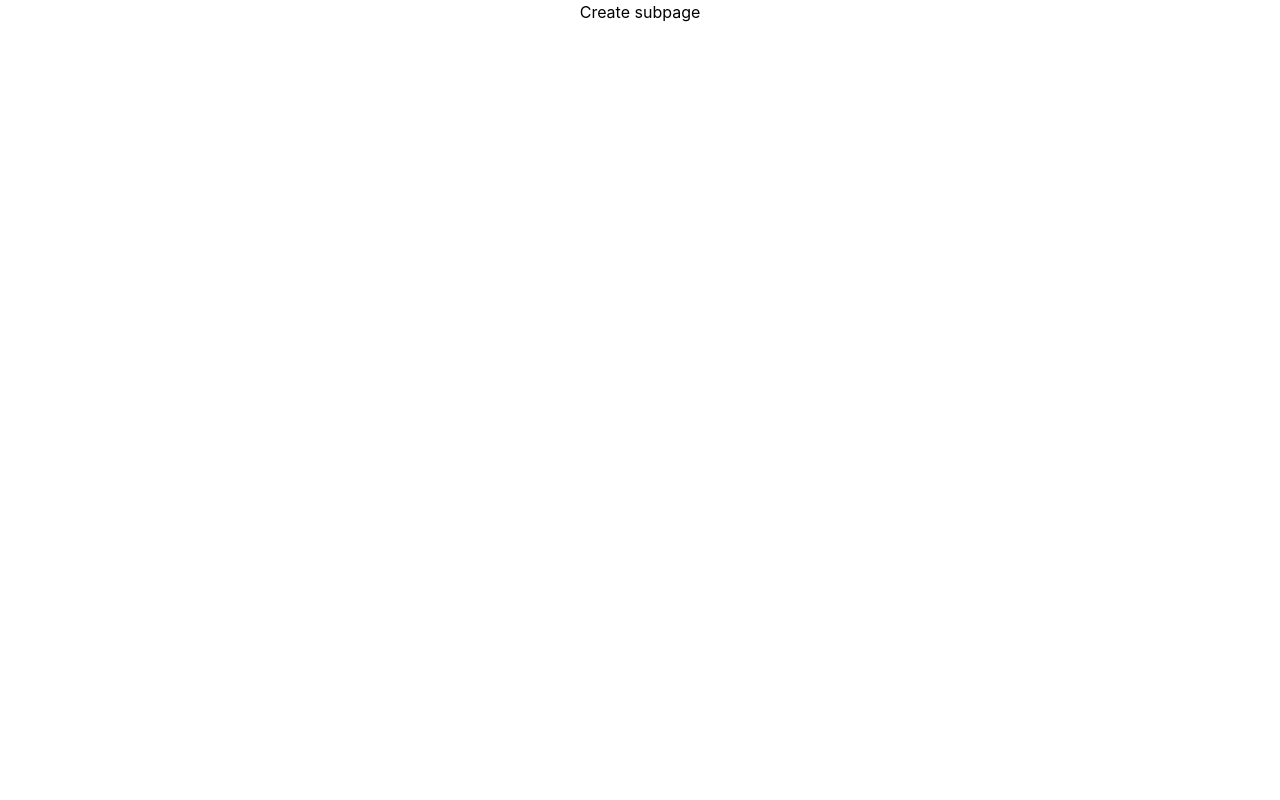
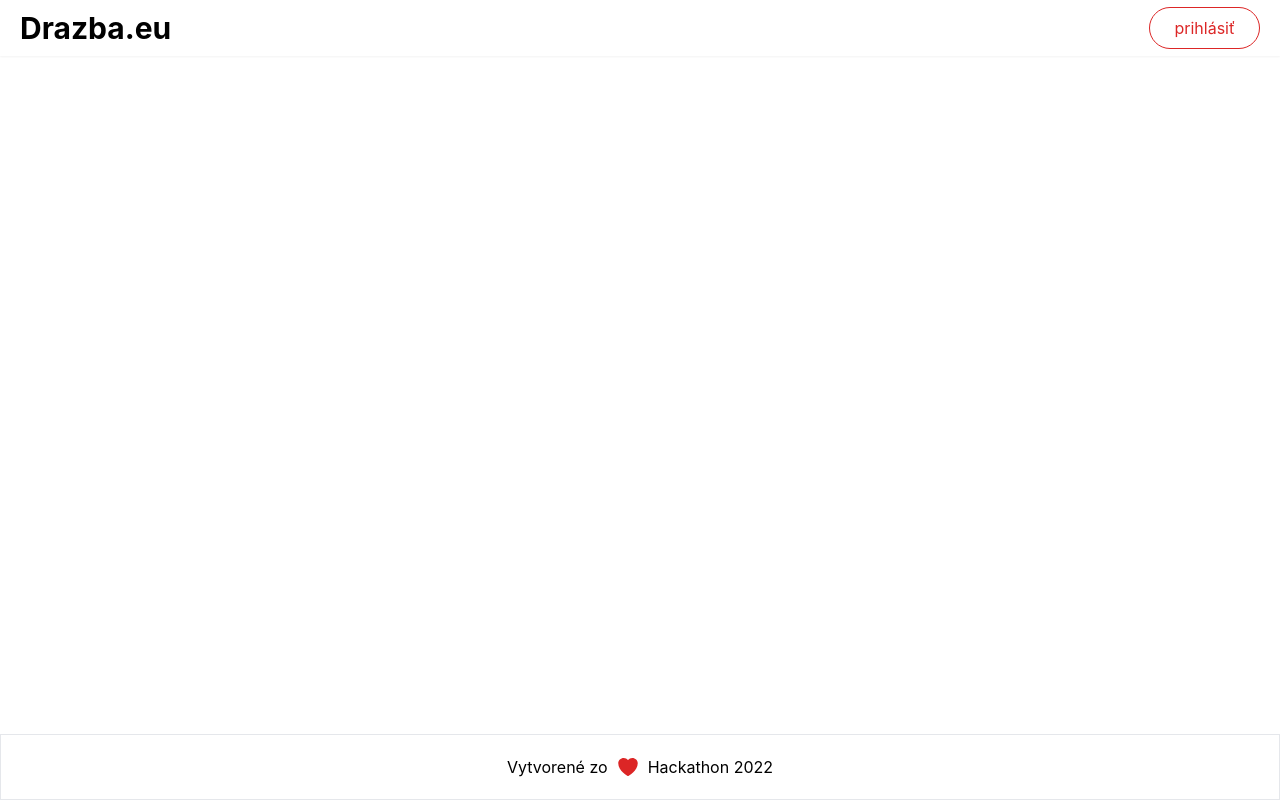
Before and after one commit to sokactomas/virtualnadrazba, a Next.js app: page /create in a window 1280 px wide. Built offline with nearby package versions, Linux system fonts and the light colour scheme; no server answers.

Commit message:
add login and footer

```diff
--- a/package.json
+++ b/package.json
@@ -23,6 +23,7 @@
     "eslint": "8.26.0",
     "eslint-config-next": "13.0.1",
     "next": "13.0.1",
+    "next-auth": "^4.15.0",
     "npm-check-updates": "^16.3.16",
     "react": "18.2.0",
     "react-dom": "18.2.0",
--- /dev/null
+++ b/src/components/Footer.tsx
@@ -0,0 +1,14 @@
+import { FC } from "react";
+import { HeartIcon } from "@heroicons/react/24/solid";
+
+export const Footer: FC = () => {
+    return (
+        <footer className="bg-white flex flex-col items-center py-5 space-y-2 border border-t-1 border-gray-200">
+            <div className='flex items-center space-x-2'>
+                <span>Vytvorené zo</span>
+                <HeartIcon className='w-6 h-6 text-red-600' />
+                <span>Hackathon 2022</span>
+            </div>
+        </footer>
+    )
+}
--- /dev/null
+++ b/src/components/Header.tsx
@@ -0,0 +1,42 @@
+import { signIn, signOut, useSession } from "next-auth/react";
+import Link from "next/link";
+import { FC } from "react";
+import { ArrowRightOnRectangleIcon } from '@heroicons/react/24/outline';
+
+export const Header:FC = () => {
+    const { data: session } = useSession();
+
+    const renderAuth = () => {
+        if (session) {
+            return (
+                <div className='flex items-center space-x-2'>
+                    <span>
+                        Prihlasený ako <span className="font-semibold">{session?.user?.name}</span>
+                    </span>
+                    <button onClick={() => signOut()}>
+                        <ArrowRightOnRectangleIcon className='w-6 h-6' />
+                    </button>
+                </div>
+            )
+        }
+
+        return (
+            <button onClick={() => signIn()} className='border border-1 py-2 px-6 rounded-full border-red-600 text-red-600 transition hover:bg-red-600 hover:text-white'>
+                prihlásiť
+            </button>
+        )
+    }
+
+    return (
+        <header className="fixed top-0 left-0 right-0 bg-white z-10 h-[56px] shadow-sm flex items-center justify-center">
+            <div className="w-full lg:w-[1280px] px-5 h-full flex items-center justify-between">
+                <Link href={"/"} className="text-3xl font-bold">
+                    Drazba.eu
+                </Link>
+                <div>
+                    { renderAuth() }
+                </div>
+            </div>
+        </header>
+    )
+}
--- a/src/components/Layout.tsx
+++ b/src/components/Layout.tsx
@@ -1,5 +1,7 @@
 import Head from "next/head";
 import { ReactNode } from "react";
+import { Header } from "~/components/Header";
+import { Footer } from "~/components/Footer";
 
 type LayoutProps = {
     children: ReactNode
@@ -11,10 +13,12 @@ export const Layout = ({ children }: LayoutProps) => {
             <Head>
                 <title>Hackathon 2022 | Dražba</title>
             </Head>
-            <div className='flex flex-col min-h-[calc(100vh-56px)]'>
+            <div className='flex flex-col min-h-[100vh]'>
+                <Header />
                 <main className="w-full flex-1 flex justify-center sm:p-2 md:p-3 lg:p-5">
                     {children}
                 </main>
+                <Footer />
             </div>
         </>
     )
--- a/src/pages/_app.tsx
+++ b/src/pages/_app.tsx
@@ -3,6 +3,7 @@ import { NextPage } from "next";
 import type { AppProps, AppType } from "next/app";
 import { ReactElement, ReactNode } from "react";
 import { Layout } from "~/components/Layout";
+import { SessionProvider } from "next-auth/react";
 
 export type NextPageWithLayout<TProps = Record<string, unknown>, TInitialProps = TProps> = NextPage<TProps, TInitialProps> & {
     getLayout?: (page: ReactElement) => ReactNode
@@ -12,10 +13,12 @@ type AppPropsWithLayout = AppProps & {
     Component: NextPageWithLayout
 }
 
-const App = (({ Component, pageProps }: AppPropsWithLayout) => {
+const App = (({ Component, pageProps: { session, ...pageProps} }: AppPropsWithLayout) => {
     const getLayout = Component.getLayout ?? ((page) => <Layout>{page}</Layout>)
-    return getLayout(
-        <Component {...pageProps} />
+    return (
+        <SessionProvider session={session} refetchInterval={5 * 60}>
+            { getLayout(<Component {...pageProps} />) }
+        </SessionProvider>
     )
 }) as AppType;
 
--- /dev/null
+++ b/src/pages/api/auth/[...nextauth].js
@@ -0,0 +1,40 @@
+import NextAuth from "next-auth";
+import CredentialsProvider from 'next-auth/providers/credentials';
+
+export const authOptions = {
+    providers: [
+        CredentialsProvider({
+            name: 'credentials',
+            credentials: {
+                username: {
+                    label: 'Username',
+                    type: 'text',
+                    placeholder: 'johndoe'
+                },
+                password: {
+                    label: 'Password',
+                    type: 'password'
+                }
+            },
+            async authorize(credentials, req) {
+                const user = {
+                    id: "1", name: "johndoe", email: "johndoe@drazba.eu"
+                }
+
+                return user;
+            }
+        })
+    ],
+    callbacks: {
+        async session({ session, token }) {
+            session.user = token.user;  // Setting token in session
+            return session;
+        },
+        async jwt({ token, user }) {
+            user && (token.user = user);
+            return token;
+        }
+    }
+}
+
+export default NextAuth(authOptions);
--- a/tailwind.config.js
+++ b/tailwind.config.js
@@ -3,7 +3,7 @@ module.exports = {
   content: [
     "./app/**/*.{js,ts,jsx,tsx}", // Note the addition of the `app` directory.
     "./src/pages/**/*.{js,ts,jsx,tsx}",
-    "./src/component/**/*.{js,ts,jsx,tsx}",
+    "./src/components/**/*.{js,ts,jsx,tsx}",
   ],
   theme: {
     extend: {},
```
Also changed, not shown: 2 other files (tests, documents, lock files or other folders).
